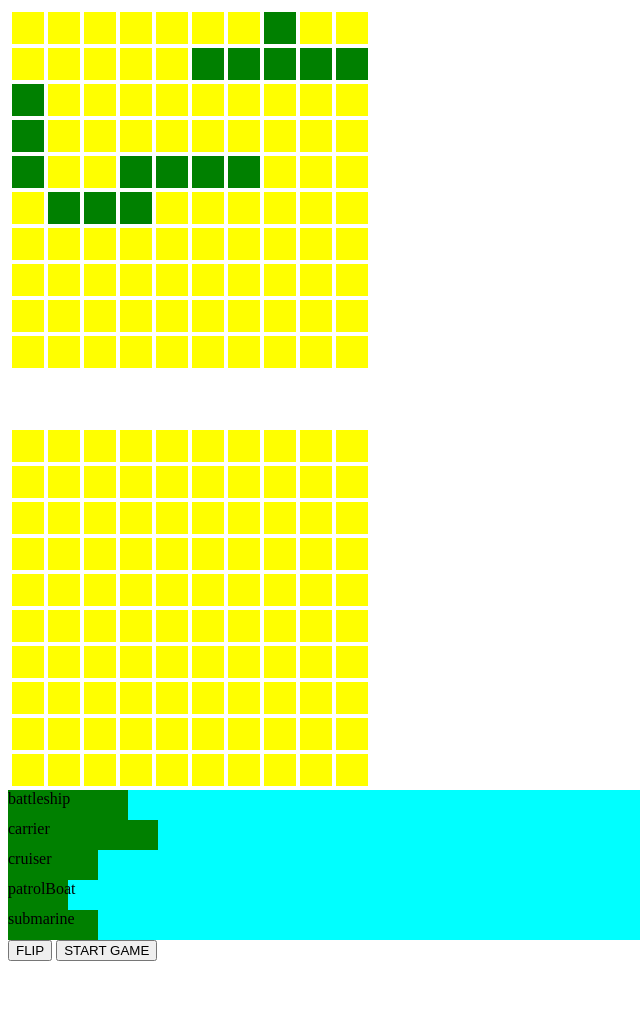
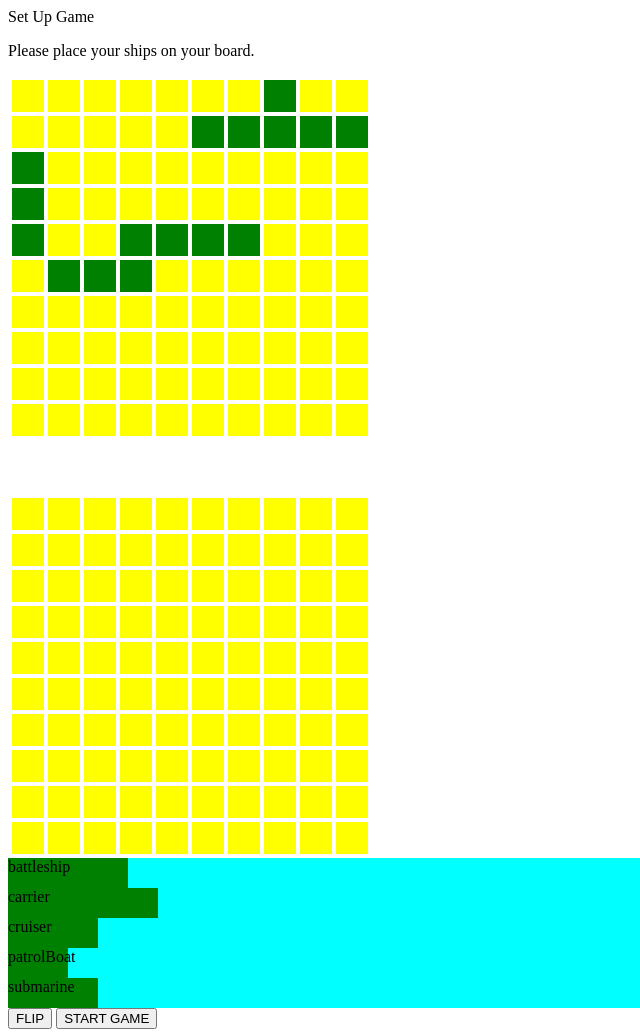
Before and after one commit to luke-jng/battleship_game, a website built with webpack: page docs/index.html in a window 1280 px wide. Shown: the whole page, without its empty margins (0-640 px from the left). Before the commit the page ends 969 px from the top, so only its background shows below. Built offline with nearby package versions, Linux system fonts and the light colour scheme.

Commit message:
implemented game info and shifted modalpopup to gameinfo folder

```diff
--- a/docs/index.html
+++ b/docs/index.html
@@ -9,6 +9,7 @@
     <!-- <script src="./game/gameTesting.js"></script> -->
 </head>
 <body>
+    <div id="game_info"></div>
     <dialog id="status_modal">
         <!-- use this modal to display the necessary info that was originally done through print statements -->
     </dialog>
--- a/src/game/game.js
+++ b/src/game/game.js
@@ -1,7 +1,8 @@
 import { renderTables } from "./boardDisplay/renderEffects";
 import hitSound from "./soundEffects/hit.ogg";
 import errorSound from "./soundEffects/error.ogg"
-import { victoryModal, defeatModal } from "./boardDisplay/modalPopups";
+import { victoryModal, defeatModal } from "./gameStatus/modalPopups";
+import { updateInfoToCPUTurn, updateInfoToPlayerTurn } from "./gameStatus/gameInfo";
 
 const loadGame = (player1, player2, p1_gameboard, p2_gameboard) => {
 
@@ -17,6 +18,7 @@ const loadGame = (player1, player2, p1_gameboard, p2_gameboard) => {
                         //UPDATE TURN
                         player1.updateTurn();
                         player2.updateTurn();
+                        updateInfoToCPUTurn();
                     } else {
                         //PLAY ERROR SOUND
                         const errorSFX = new Audio(errorSound);
@@ -45,6 +47,7 @@ const loadGame = (player1, player2, p1_gameboard, p2_gameboard) => {
                 //UPDATE TURN
                 player2.updateTurn();
                 player1.updateTurn();
+                updateInfoToPlayerTurn();
             }
         } else { //A PLAYER'S SHIPS HAVE ALL SUNK
             if (p1_gameboard.isAllShipSunk() == true) {
--- /dev/null
+++ b/src/game/gameStatus/gameInfo.js
@@ -0,0 +1,32 @@
+const updateGameInfo = (currentInfo_headText, currentInfo_subText) => {
+    let gameInfo = document.getElementById("game_info");
+    gameInfo.replaceChildren(); //clears out children tag
+
+    let mainText = document.createElement("div");
+    mainText.id="turn_text";
+    mainText.innerText = currentInfo_headText;
+
+    let subText = document.createElement("p");
+    subText.id = "turn_subtext";
+    subText.innerText = currentInfo_subText;
+
+
+    gameInfo.append(
+        mainText,
+        subText
+    )
+}
+
+const updateInfoToPlayerTurn = () => {
+    updateGameInfo("Player's Turn", "Please make a move.");
+}
+
+const updateInfoToCPUTurn = () => {
+    updateGameInfo("CPU's Turn", "Please wait for the CPU to make a move.")
+}
+
+const updateInfoToSetUpGame = () => {
+    updateGameInfo("Set Up Game", "Please place your ships on your board.")
+}
+
+export {updateInfoToSetUpGame, updateInfoToPlayerTurn, updateInfoToCPUTurn}
--- a/src/index.js
+++ b/src/index.js
@@ -4,8 +4,9 @@ import gameBoard from "./components/gameBoard";
 import loadGame from "./game/game";
 import { renderDragItems, renderDragOnTables, renderTables } from "./game/boardDisplay/renderEffects";
 import { genBoardDisplay, genShipPiecesDisplay } from "./game/boardDisplay/genDisplay";
-import { endGameModal } from "./game/boardDisplay/modalPopups";
+import { endGameModal } from "./game/gameStatus/modalPopups";
 import errorSound from "./game/soundEffects/error.ogg"
+import { updateInfoToSetUpGame, updateInfoToPlayerTurn } from "./game/gameStatus/gameInfo";
 
 const setupGame = function(){
     let p1 = Player(true, false); // actual player and has turn
@@ -15,6 +16,7 @@ const setupGame = function(){
 
     //randomly generate ship placement for player 2 gameboard
     p2.cpuGenShipPlacement(p2gb);
+    p2gb.printBoard(); // print cpu board for debugging
 
     genBoardDisplay("p1");
     genBoardDisplay("p2");
@@ -42,6 +44,7 @@ const setupGame = function(){
     renderDragOnTables("p1", p1gb); //render hover effect for ship dragging on player table
 
 
+    updateInfoToSetUpGame();
     renderTables("p1", p1gb); // render player1 and player 2 gameboards
     renderTables("p2", p2gb);
 
@@ -49,14 +52,16 @@ const setupGame = function(){
     startButton.addEventListener("click", ()=>{
         if (startButton.dataset.state == "start") {
             if (p1gb.isAllShipPlaced() == true && p2gb.isAllShipPlaced() == true) {
+                updateInfoToPlayerTurn();
                 loadGame(p1, p2, p1gb, p2gb);
-                console.log("GAME STARTS NOW")
+                // updateInfoToPlayerTurn();
+                // console.log("GAME STARTS NOW")
                 startButton.innerText = "END GAME";
                 startButton.dataset.state = "end";
             }
-            else {
-                console.log("NOT ALL SHIPS ARE PLACED")
-            }
+            // else {
+            //     console.log("NOT ALL SHIPS ARE PLACED")
+            // }
         } else {
             endGameModal();
         }
```
Also changed, not shown: docs/main.js (+22 -12 lines), src/game/gameStatus/modalPopups.js (renamed from src/game/boardDisplay/modalPopups.js).
